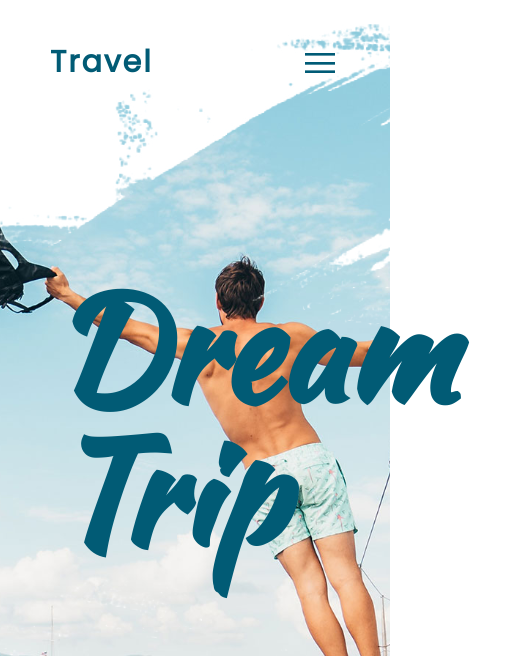
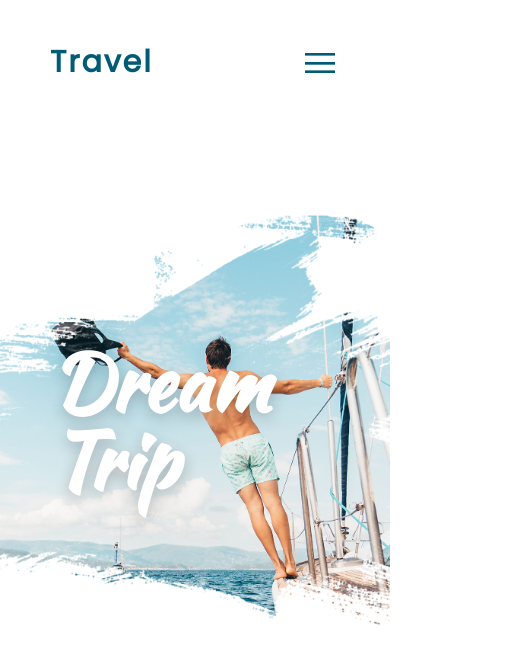
Before and after one commit to auleki/travel-site, a plain HTML site: page index.html in a window 390 px wide. Shown: the top 656 px of the page, 505 px wide, since content can reach past the window. Drawn offline with Linux system fonts and the light colour scheme.

Commit message:
exercise completed

```diff
--- a/assets/styles/main.scss
+++ b/assets/styles/main.scss
@@ -190,3 +190,20 @@ header {
     visibility: visible;
   }
 }
+
+@media (max-width: 991px) {
+  section {
+    background-size: 200%;
+  }
+
+  .content h2 {
+    font-size: 20vw;
+    color: #ffffff;
+    text-shadow: 0 5px 15px rgba(0, 0, 0, .2);
+  }
+
+  .trailer video {
+    max-width: 90%;
+    outline: none;
+  }
+}
```
Also changed, not shown: assets/styles/main.css, 1 other file.
